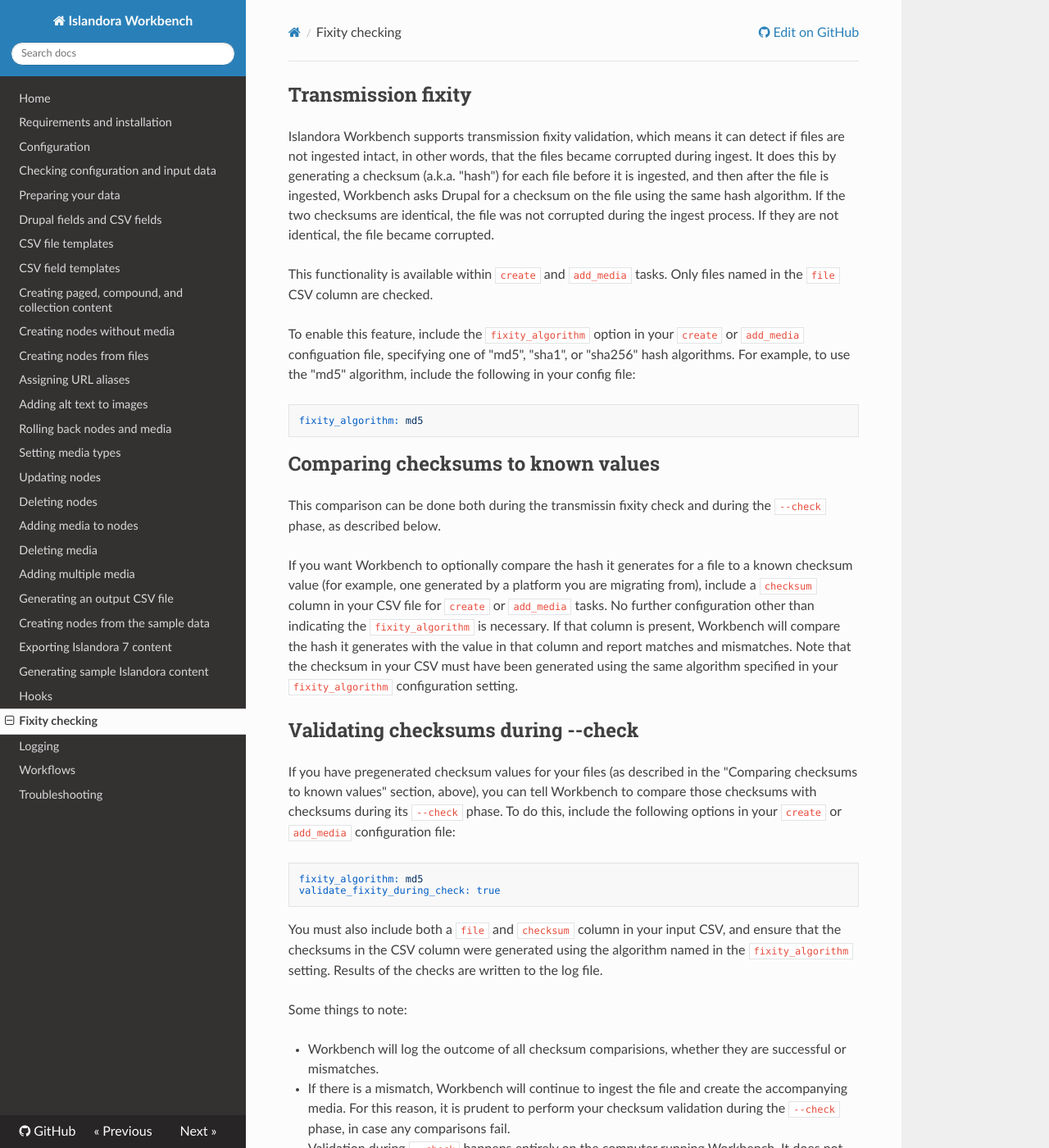
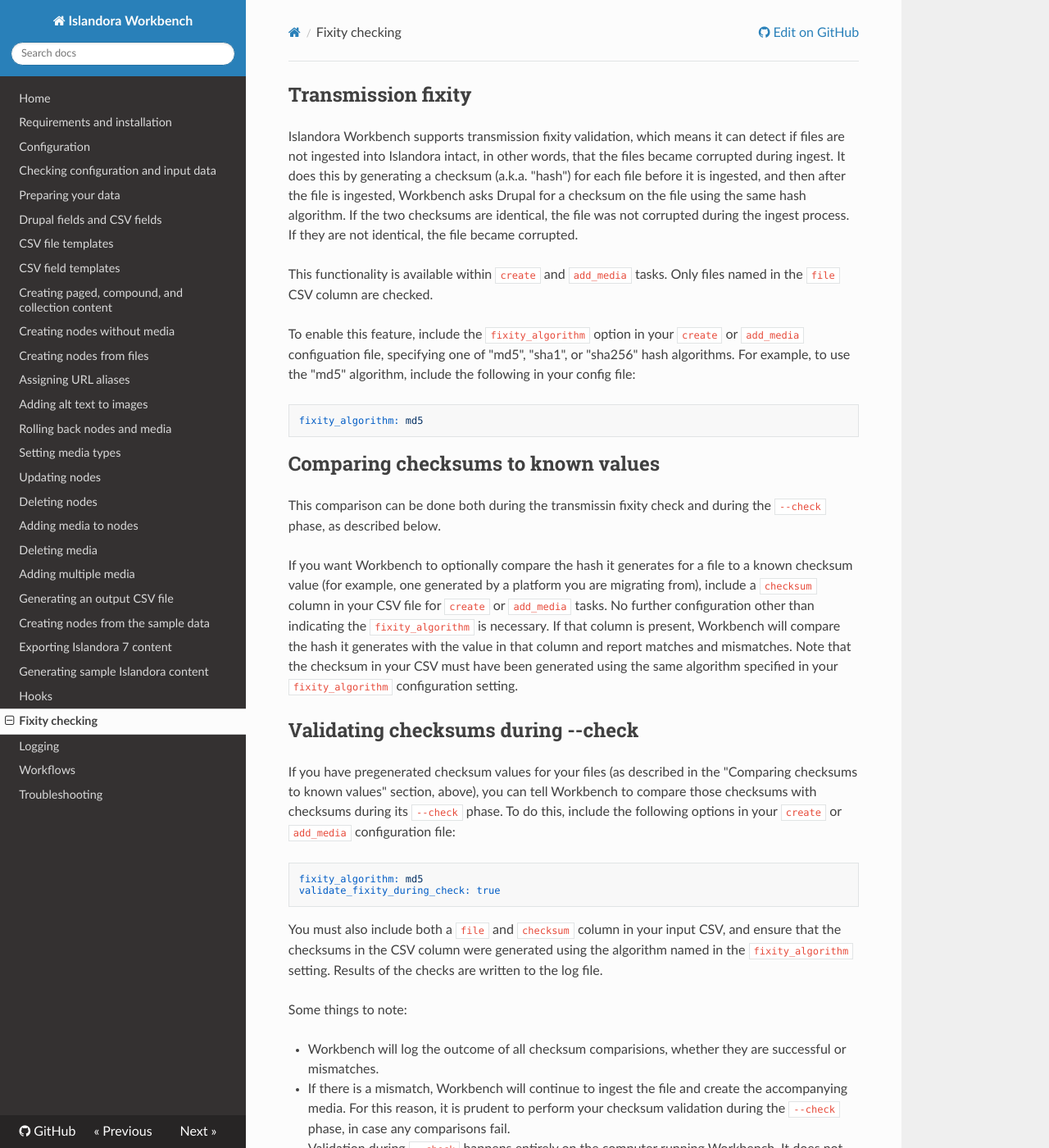
Before and after one commit to mjordan/islandora_workbench_docs, an MkDocs documentation site: the page built from docs/fixity.md, in a window 1280 px wide and 1400 px high. Shown: the whole window at 82% size. Built offline with MkDocs 1.6.1, drawn with Linux system fonts in a browser that asks for light colours; nearby versions of some CDN libraries; old or Windows-style settings are respelled for this version of MkDocs; some of the changed text lies outside the part shown.

Commit message:
Misc fixes.

```diff
--- a/docs/fixity.md
+++ b/docs/fixity.md
@@ -1,6 +1,6 @@
 ## Transmission fixity
 
-Islandora Workbench supports transmission fixity validation, which means it can detect if files are not ingested intact, in other words, that the files became corrupted during ingest. It does this by generating a checksum (a.k.a. "hash") for each file before it is ingested, and then after the file is ingested, Workbench asks Drupal for a checksum on the file using the same hash algorithm. If the two checksums are identical, the file was not corrupted during the ingest process. If they are not identical, the file became corrupted.
+Islandora Workbench supports transmission fixity validation, which means it can detect if files are not ingested into Islandora intact, in other words, that the files became corrupted during ingest. It does this by generating a checksum (a.k.a. "hash") for each file before it is ingested, and then after the file is ingested, Workbench asks Drupal for a checksum on the file using the same hash algorithm. If the two checksums are identical, the file was not corrupted during the ingest process. If they are not identical, the file became corrupted.
 
 This functionality is available within `create` and `add_media` tasks. Only files named in the `file` CSV column are checked.
 
```
Also changed, not shown: other parts of docs/fixity.md (+1 -0 lines), docs/adding_multiple_media.md (+2 -0 lines), docs/configuration.md (+2 -2 lines), site/configuration/index.html, site/index.html.
